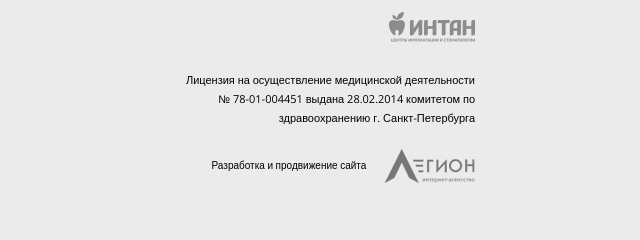
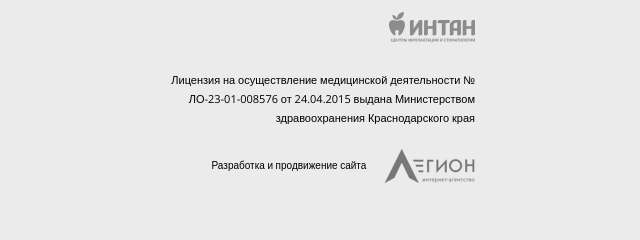
Before and after one commit to shoot56/intan, a plain HTML site: page index_krd.html in a window 1280 px wide. Shown: the part 3652-3892 px from the top of the page, 630-1270 px from the left. Drawn offline with nearby package versions, Linux system fonts and the light colour scheme.

Commit message:
edit licence text

```diff
--- a/css/style.css
+++ b/css/style.css
@@ -752,8 +752,6 @@ small {
 	display: block;
 }
 
-
-
 .footer-logo a{
 	height:100%;
 	display:block;
@@ -763,7 +761,7 @@ small {
 	font-size: 11px;
 	line-height: 19px;
 	margin: 0 0 22px;
-	max-width: 300px;
+	max-width: 310px;
 	display: inline-block;
 	vertical-align: top;
 }
--- a/index_krd.html
+++ b/index_krd.html
@@ -319,9 +319,9 @@
 				</div>
 				<div class="col-sm-6 right">
 					<strong class="footer-logo"><a target="_blank" href="http://intan.ru">ИНТАН центры имплатнации и стоматологии</a></strong>
-					<div class="footer-info">
-						Лицензия на осуществление медицинской деятельности № 78-01-004451 выдана 28.02.2014 комитетом по здравоохранению г. Санкт-Петербурга
-					</div>
+					<div class="footer-info">Лицензия на осуществление медицинской
+деятельности № ЛО-23-01-008576 от 24.04.2015
+выдана Министерством здравоохранения Краснодарского края</div>
 					<div class="created">
 						<div class="created-text">Разработка и продвижение сайта</div>
 						<div class="created-logo"><a target="_blank" href="http://legion.info/">Легион интернет агенство</a></div>
```
Also changed, not shown: index_nvr.html (+3 -3 lines).
